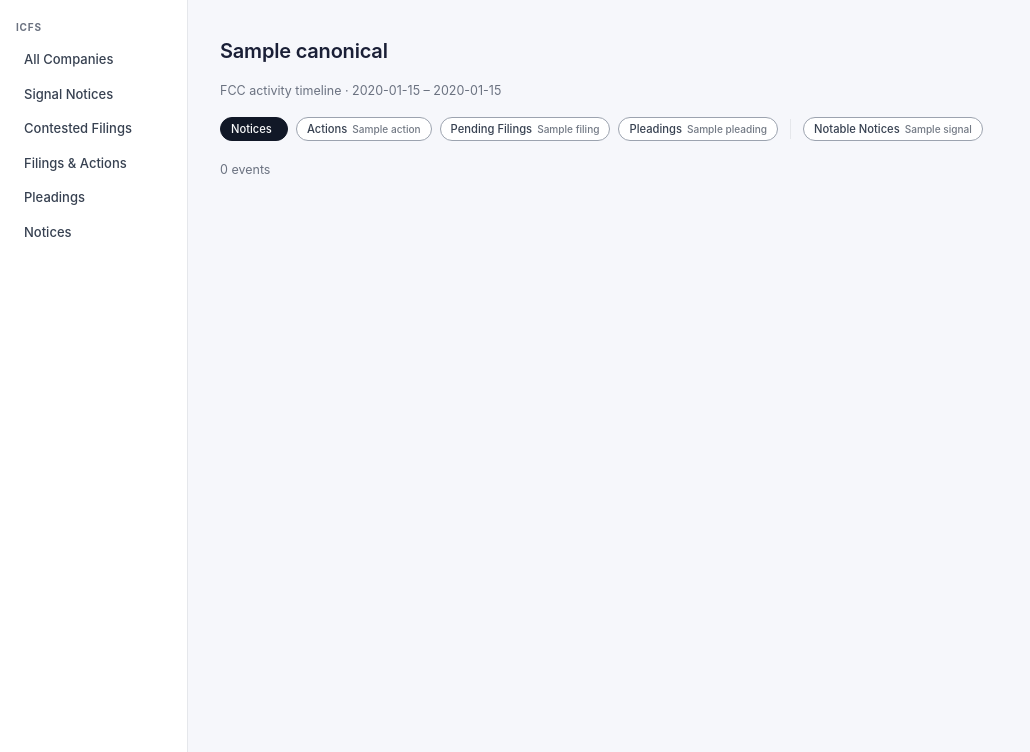
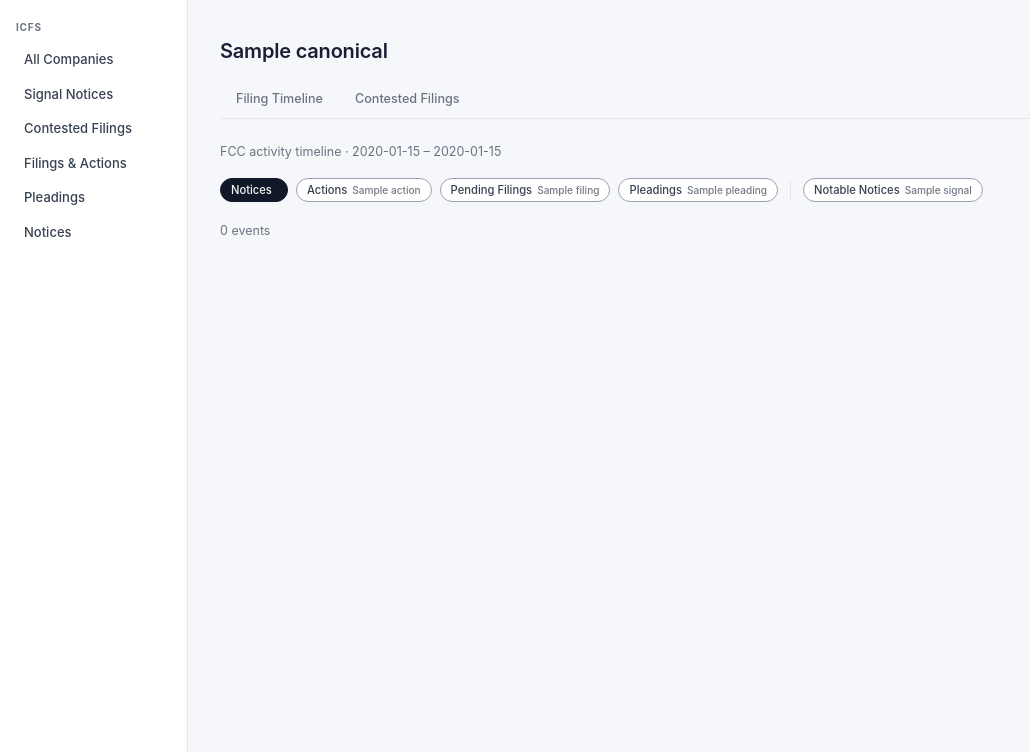
Before and after one commit to brandonorourke/strata, a FastAPI app: template apps/api/templates/icfs_entity_timeline.html in a window 1280 px wide. Shown: the part 48-800 px from the top of the page, without its empty margins (0-1030 px from the left). Run offline with FastAPI, Linux system fonts and the light colour scheme; the template is opened without the code that fills it: most values are stand-ins (such as "Sample title", 1, 10 or a date in 2020); parts of the project's set-up code (start-up, migrations or seed data) failed here and were passed over.

Commit message:
Add contested filings within entity

```diff
--- a/apps/api/main.py
+++ b/apps/api/main.py
@@ -622,7 +622,7 @@ async def icfs_contested(request: Request, applicant: str = "", min_pleadings: i
 
 
 @app.get("/admin/icfs/entity/{canonical_id}")
-async def icfs_entity_timeline(request: Request, canonical_id: int):
+async def icfs_entity_timeline(request: Request, canonical_id: int, tab: str = "timeline"):
     async with AsyncSessionLocal() as session:
         canonical = await session.get(IcfsCanonicalEntity, canonical_id)
         if canonical is None:
@@ -639,7 +639,7 @@ async def icfs_entity_timeline(request: Request, canonical_id: int):
         if not entity_ids:
             return templates.TemplateResponse(
                 "icfs_entity_timeline.html",
-                {"request": request, "canonical": canonical, "timeline": []},
+                {"request": request, "canonical": canonical, "timeline": [], "counts": {}, "tab": tab, "contested_rows": []},
             )
 
         # All events for those entities, with notice + filing + pleading joins
@@ -708,6 +708,34 @@ async def icfs_entity_timeline(request: Request, canonical_id: int):
             "signal": sum(1 for r in timeline if r["event"].signal_tier == "signal"),
         }
 
+        contested_rows = []
+        if tab == "contested":
+            cr = await session.execute(
+                text("""
+                    SELECT
+                        f.id,
+                        f.file_number,
+                        f.applicant_name,
+                        f.submission_date,
+                        COUNT(p.id) AS pleading_count,
+                        ROUND(EXTRACT(EPOCH FROM (NOW() - f.submission_date)) / 86400 / 365.25, 1)::float AS years_pending,
+                        STRING_AGG(DISTINCT p.filer_name, ' · ' ORDER BY p.filer_name)
+                            FILTER (WHERE p.filer_name IS NOT NULL AND p.filer_name != f.applicant_name)
+                            AS contestants
+                    FROM icfs_filings f
+                    LEFT JOIN icfs_pleadings_and_comments p
+                        ON p.file_number ILIKE '%' || f.file_number || '%'
+                    WHERE f.action IS NULL
+                        AND f.file_number IS NOT NULL
+                        AND f.applicant_name ILIKE :applicant_pattern
+                    GROUP BY f.id, f.file_number, f.applicant_name, f.submission_date
+                    HAVING COUNT(p.id) >= 1
+                    ORDER BY pleading_count DESC, f.submission_date ASC
+                """).bindparams(bindparam("applicant_pattern", type_=String)),
+                {"applicant_pattern": f"%{canonical.canonical_name}%"},
+            )
+            contested_rows = cr.mappings().all()
+
     return templates.TemplateResponse(
         "icfs_entity_timeline.html",
         {
@@ -715,7 +743,9 @@ async def icfs_entity_timeline(request: Request, canonical_id: int):
             "canonical": canonical,
             "timeline": timeline,
             "counts": counts,
-            "title": f"Strata - Entity Detail - {canonical.canonical_name}",
+            "tab": tab,
+            "contested_rows": contested_rows,
+            "title": f"Strata - {canonical.canonical_name}",
         },
     )
 
--- a/apps/api/templates/icfs_entity_timeline.html
+++ b/apps/api/templates/icfs_entity_timeline.html
@@ -1,6 +1,51 @@
 {% extends "base.html" %}
 {% block content %}
   <h2>{{ canonical.canonical_name }}</h2>
+
+  <!-- Tabs -->
+  <div style="display: flex; gap: 0; margin-bottom: 24px; border-bottom: 1px solid var(--border);">
+    <a href="?tab=timeline" style="padding: 8px 16px; font-size: 0.9em; font-weight: 500; text-decoration: none; border-bottom: 2px solid {% if tab == 'timeline' %}var(--accent){% else %}transparent{% endif %}; color: {% if tab == 'timeline' %}var(--accent){% else %}var(--muted){% endif %}; margin-bottom: -1px;">
+      Filing Timeline
+    </a>
+    <a href="?tab=contested" style="padding: 8px 16px; font-size: 0.9em; font-weight: 500; text-decoration: none; border-bottom: 2px solid {% if tab == 'contested' %}var(--accent){% else %}transparent{% endif %}; color: {% if tab == 'contested' %}var(--accent){% else %}var(--muted){% endif %}; margin-bottom: -1px;">
+      Contested Filings
+    </a>
+  </div>
+
+  {% if tab == 'contested' %}
+    {% if contested_rows %}
+      <table>
+        <thead>
+          <tr>
+            <th>File Number</th>
+            <th>Submitted</th>
+            <th>Age</th>
+            <th style="text-align: right;">Pleadings</th>
+            <th>Opposition</th>
+          </tr>
+        </thead>
+        <tbody>
+          {% for row in contested_rows %}
+            <tr>
+              <td style="white-space: nowrap;"><a href="/admin/icfs/filings/{{ row.id }}">{{ row.file_number }}</a></td>
+              <td class="meta" style="white-space: nowrap;">{{ row.submission_date.strftime("%Y-%m-%d") if row.submission_date else "—" }}</td>
+              <td class="meta" style="white-space: nowrap;">
+                {% if row.years_pending %}
+                  {% if row.years_pending >= 1 %}{{ "%.1f"|format(row.years_pending) }}y
+                  {% else %}{{ (row.years_pending * 12)|int }}mo{% endif %}
+                {% else %}—{% endif %}
+              </td>
+              <td style="text-align: right; font-weight: 600;">{{ row.pleading_count }}</td>
+              <td class="meta" style="font-size: 0.82em; max-width: 320px; white-space: normal; line-height: 1.4;">{{ row.contestants or "—" }}</td>
+            </tr>
+          {% endfor %}
+        </tbody>
+      </table>
+    {% else %}
+      <div class="meta">No contested filings found for {{ canonical.canonical_name }}.</div>
+    {% endif %}
+  {% else %}
+
   <div class="meta" style="margin-bottom: 16px;">
     FCC activity timeline
     {% if canonical.first_seen_at and canonical.last_seen_at %}
@@ -203,4 +248,5 @@ function toggleSignal(btn) {
 
 applyFilters();
 </script>
+  {% endif %}
 {% endblock %}
```
